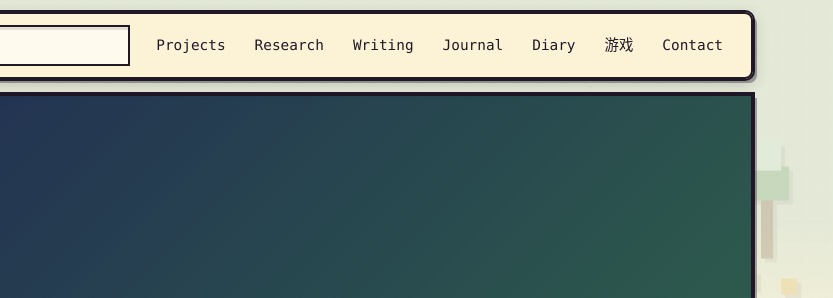
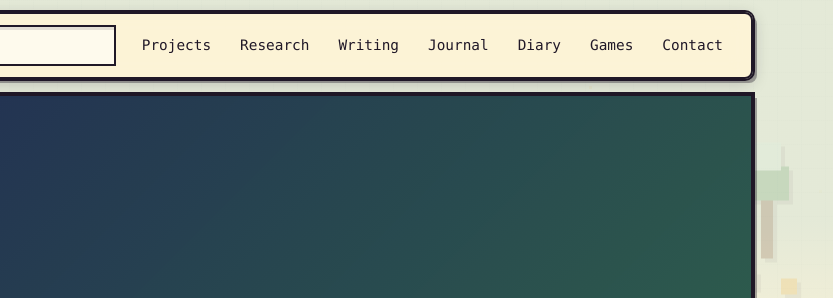
Before and after one commit to mratgnothing/mratg-blog, an Astro site: page /posts in a window 1280 px wide. Shown: the top 298 px of the page, 447-1280 px from the left. Built offline with nearby package versions, Linux system fonts and the light colour scheme; Astro itself is replaced by a stand-in of ours; a web font is replaced by a local one.

Commit message:
chore: rename games navigation label

```diff
--- a/src/components/SiteHeader.astro
+++ b/src/components/SiteHeader.astro
@@ -7,7 +7,7 @@ const navItems = [
   ["Writing", "/#writing"],
   ["Journal", "/#journal"],
   ["Diary", "/#diary"],
-  ["游戏", "/#games"],
+  ["Games", "/#games"],
   ["Contact", "/#contact"],
 ];
 ---
```
